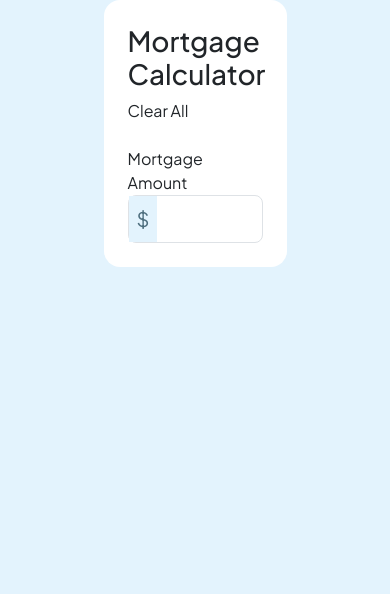
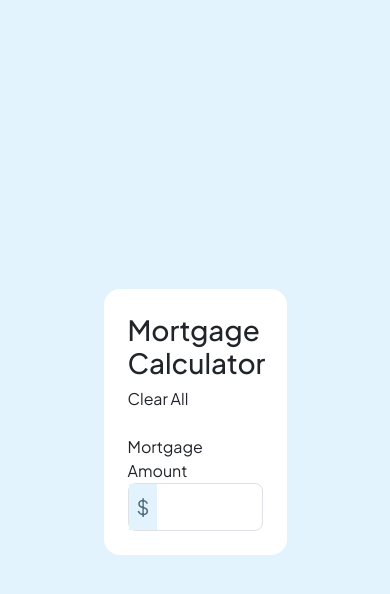
Before and after one commit to omar2550/Mortgage-repayment-calc, a plain HTML site: page index.html in a window 390 px wide. Drawn offline with Linux system fonts and the light colour scheme.

Commit message:
Update index.html

```diff
--- a/index.html
+++ b/index.html
@@ -11,7 +11,7 @@
   <link rel="stylesheet" href="CSS/bootstrap.min.css">
   <link rel="stylesheet" href="CSS/main.css">
 </head>
-<body class="d-sm-flex justify-content-center align-items-center">
+<body class="d-flex justify-content-center align-items-center">
   <main class="container">
     <section class="bg-white rounded-4 w-50 mx-auto">
       <div class="p-4">
```
